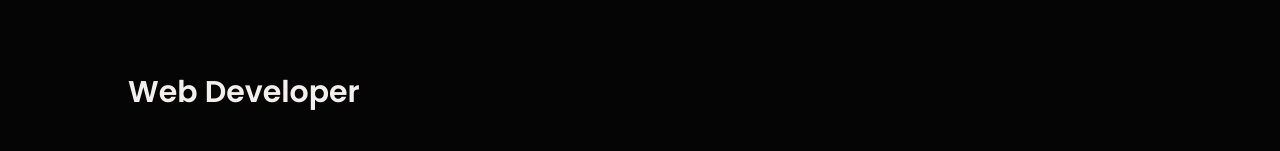
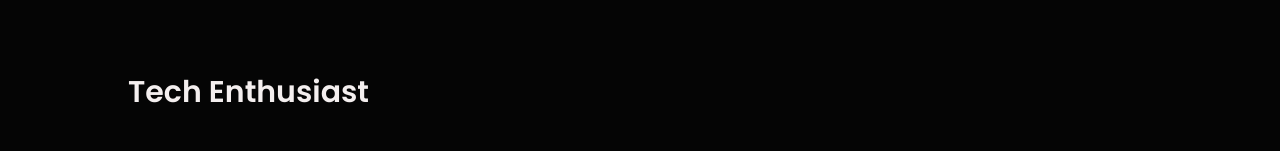
Before and after one commit to sagar-8/sagar-8, a plain HTML site: page index.html in a window 1280 px wide. Shown: the part 167-318 px from the top of the page. Drawn offline with Linux system fonts and the light colour scheme.

Commit message:
Update index.html - Updated Header

```diff
--- a/index.html
+++ b/index.html
@@ -41,7 +41,7 @@
                     </nav>
                 </div>
                 <div class="header-text">
-                    <p>Web Developer</p>
+                    <p>Tech Enthusiast</p>
                     <h1>Hi, I'm <span>Sagar</span> <br> Wadhwa from India</h1>
                 </div>
             </div>
@@ -61,7 +61,9 @@
                     <div class="about-col-2">
                         <h1 class="sub-title">About Me</h1>
                         <p>
-                            Hi! Thanks for visiting my profile ! I'm Sagar Wadhwa, a computer science and Engineering graduate from Amity University, Noida. Currently, I'm putting my skills to the test as an Associate Programmer Analyst at Moody's Analytics, where I work with diverse technologies including C#, Python, and MySQL. Apart from this, my passion extends into the world of Web Development, constantly honing my skills to create engaging and innovative digital experiences. Additionally, I am actively exploring mobile app development using Flutter. I love tackling challenges and staying up-to-date with the latest in technology. If you're interested in connecting, feel free to reach out!
+                            Hi! Thanks for visiting my profile ! I'm Sagar Wadhwa, a computer science and Engineering graduate from Amity University, Noida. Currently, I'm putting my skills to the test as an Associate Programmer Analyst at Moody's Analytics, where I work with diverse technologies including C#, Python, and MySQL.
+                            Apart from this, my passion extends into the world of Web Development, constantly honing my skills to create engaging and innovative digital experiences.
+                            Additionally, I am actively exploring mobile app development using Flutter. I love tackling challenges and staying up-to-date with the latest in technology. If you're interested in connecting, feel free to reach out!
                         </p>
                         <div class="tab-titles">
                             <p class="tab-links active-link" onclick="opentab('skills')">Skills</p>
```
